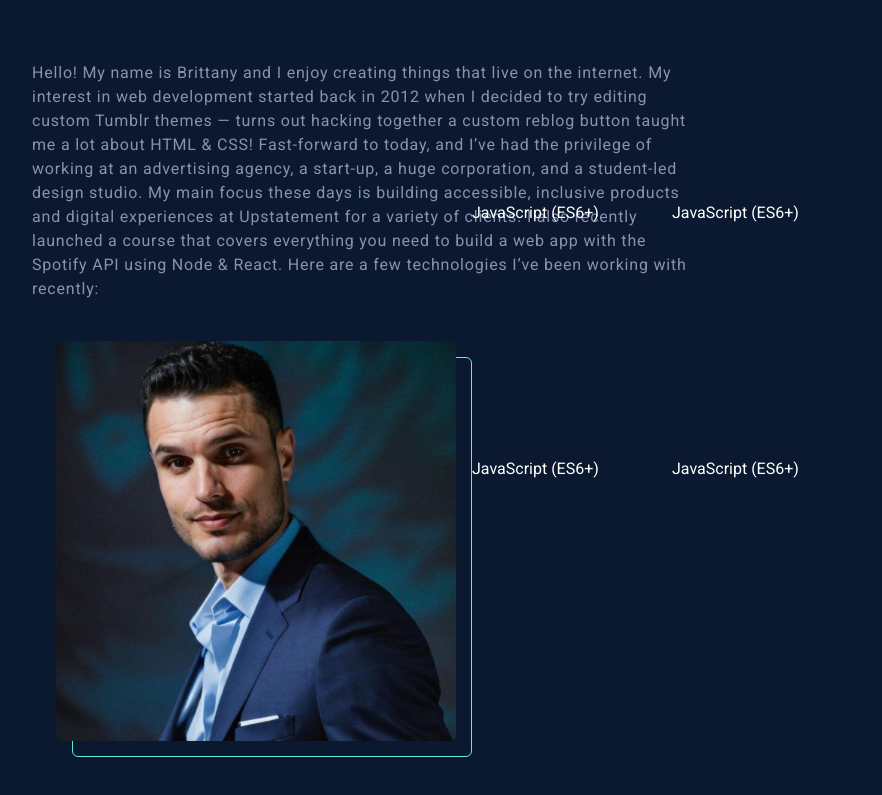
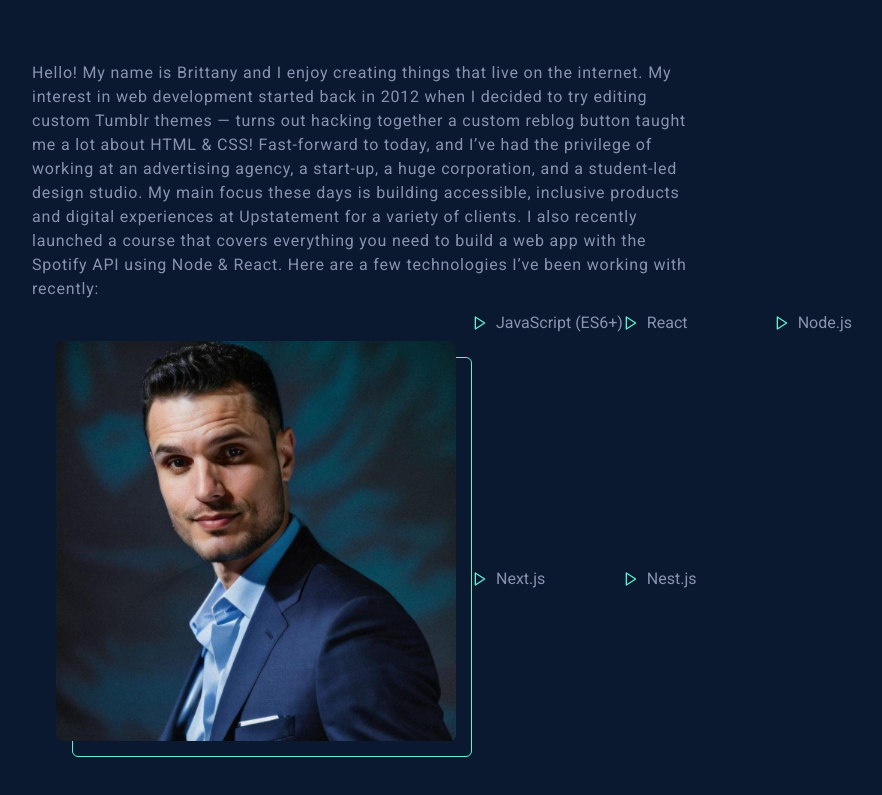
Before and after one commit to JuliodsGarcia/my_portfolio, a Next.js app: page / in a window 1280 px wide. Shown: the part 1001-1796 px from the top of the page, without its empty margins (112-994 px from the left). Built offline with nearby package versions, Linux system fonts and the light colour scheme.

Commit message:
refactor

```diff
--- a/src/app/(routes)/page.tsx
+++ b/src/app/(routes)/page.tsx
@@ -3,6 +3,7 @@ import { Separator } from "@/components/ui/separator";
 
 import Profile from "@/app/assets/profile.jpeg";
 import Image from "next/image";
+import { Play } from "lucide-react";
 
 export default function HomePage() {
   return (
@@ -56,11 +57,30 @@ export default function HomePage() {
             been working with recently:
           </p>
 
-          <div className="order-2  -mt-[20px] mr-12 grid min-w-[300px] grid-cols-2 gap-y-3 sm:order-3 sm:-mt-[180px] sm:min-w-[400px] sm:py-10">
-            <span>JavaScript (ES6+)</span>
-            <span>JavaScript (ES6+)</span>
-            <span>JavaScript (ES6+)</span>
-            <span>JavaScript (ES6+)</span>
+          <div className="order-2  -mt-[20px] mr-12 grid min-w-[300px] grid-cols-3 gap-y-3 sm:order-3 sm:-mt-[180px] sm:min-w-[400px] sm:py-10">
+            <span className="flex items-center gap-x-2 text-text_secondary">
+              <Play className="h-4 w-4 text-text_span" />
+              JavaScript (ES6+)
+            </span>
+
+            <span className="flex items-center gap-x-2 text-text_secondary">
+              <Play className="h-4 w-4 text-text_span" />
+              React
+            </span>
+
+            <span className="flex items-center gap-x-2 text-text_secondary">
+              <Play className="h-4 w-4 text-text_span" />
+              Node.js
+            </span>
+
+            <span className="flex items-center gap-x-2 text-text_secondary">
+              <Play className="h-4 w-4 text-text_span" />
+              Next.js
+            </span>
+            <span className="flex items-center gap-x-2 text-text_secondary">
+              <Play className="h-4 w-4 text-text_span" />
+              Nest.js
+            </span>
           </div>
 
           <div className="relative z-20 order-3 mt-8 h-[300px] w-[260px] overflow-visible rounded-xl bg-slate-100 sm:order-1  sm:ml-6 sm:mt-0 sm:h-[400px] sm:w-[400px]">
```
